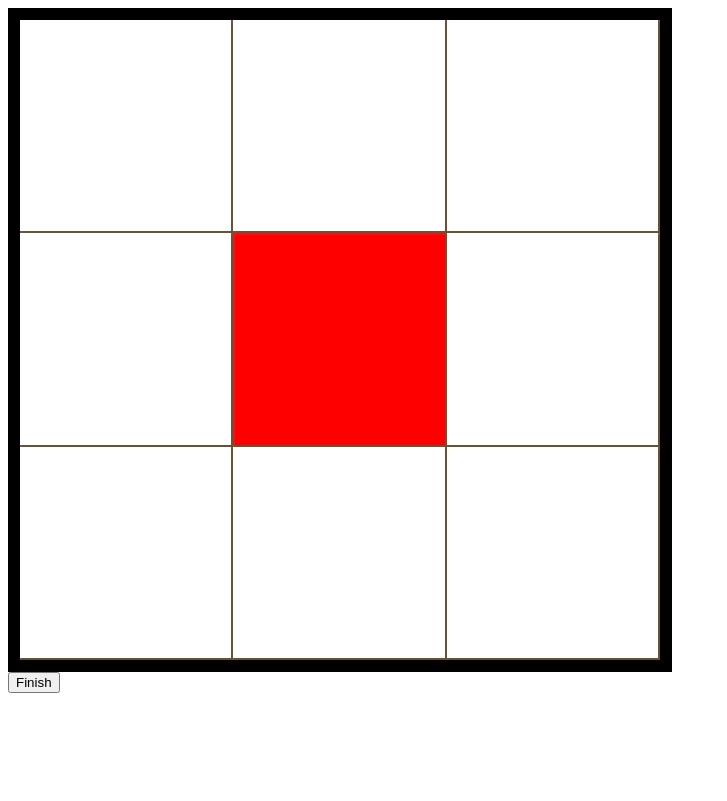
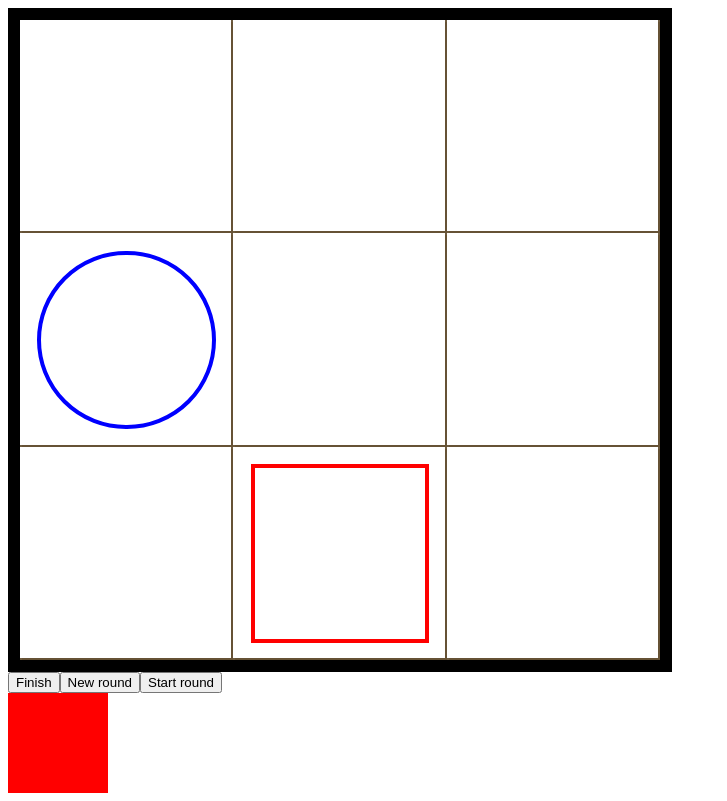
Before and after one commit to OliverFlecke/Tacit-Communication-Game, a React (Create React App) app: page / in a window 1280 px wide. Shown: the whole page, without its empty margins (0-727 px from the left). Built offline with nearby package versions, Linux system fonts and the light colour scheme.

Commit message:
Each state of a round working with success or failure response

```diff
--- a/src/Action.ts
+++ b/src/Action.ts
@@ -1,4 +1,4 @@
-export enum Action {
+enum Action {
     Up,
     Down,
     Left,
@@ -6,3 +6,4 @@ export enum Action {
     Start,
     Finish,
 }
+export default Action;
--- a/src/Game.tsx
+++ b/src/Game.tsx
@@ -1,138 +1,101 @@
-import React, { CSSProperties } from 'react';
-import { Action } from './Action';
-import './css/game.css';
-import { Location } from './Location';
-import { Player } from './Player';
+import React from 'react';
+import GameGrid from 'src/GameGrid';
+import Round from 'src/Round';
+import GameState from 'src/GameState';
+import Action from 'src/Action';
+import Location from 'src/Location';
 
+// tslint:disable-next-line:no-empty-interface
 interface IGameState {
+    round: Round;
+    gameState: GameState;
     position: Location;
     path: Action[];
 }
 
 export class Game extends React.Component<{}, IGameState> {
 
-    private readonly gameSize = 3;
-
     public constructor(props) {
         super(props);
-        this.state = {
+        this.state = this.generateRound();
+    }
+
+    private finishTurn  = (event: React.MouseEvent<HTMLButtonElement>) => {
+        console.log('finish turn');
+        if (this.state.gameState === GameState.Sender) {
+            const round = this.state.round;
+            round.senderLocation = this.state.position;
+            console.log(this.state.round);
+
+            console.log(this.state.round);
+            this.setState({
+                ...this.state,
+                position: new Location(2, 2),
+                path: [],
+                round,
+                gameState: GameState.Receiver
+            })
+        } else if (this.state.gameState === GameState.Receiver) {
+            const round = this.state.round;
+            round.receiverLocation = this.state.position;
+            console.log(this.state.round);
+            console.log(this.state.round.success())
+            this.setState({
+                ...this.state,
+                round,
+                gameState: this.state.round.success() ?
+                    GameState.Success :
+                    GameState.Failure
+            })
+        }
+    }
+
+    private generateRound(): IGameState {
+        return {
+            round: new Round(),
+            gameState: GameState.ShowGoal,
             position: new Location(2, 2),
             path: []
         }
     }
 
-    // tslint:disable-next-line:no-empty
-    componentDidUpdate() {
-
+    private newRound = () => {
+        this.setState(this.generateRound());
     }
 
-    /**
-     * KeyboardInput
-     */
-    private onKeyDown = (event: React.KeyboardEvent<HTMLElement>) => {
-        switch (event.key) {
-            case 'ArrowRight':
-                this.UpdateLocation(Action.Right, Player.Sender);
-                break;
-            case 'ArrowLeft':
-                this.UpdateLocation(Action.Left, Player.Sender);
-                break;
-            case 'ArrowDown':
-                this.UpdateLocation(Action.Down, Player.Sender);
-                break;
-            case 'ArrowUp':
-                this.UpdateLocation(Action.Up, Player.Sender);
-                break;
-            default:
-                break;
-        }
+    private startRound = () => {
+        this.setState({
+            ...this.state,
+            gameState: GameState.Sender
+        })
     }
 
-    private IsValidAction(action: Action, player: Player): boolean {
-        const position = this.state.position;
-        switch (action) {
-            case Action.Right:  return position.x < this.gameSize;
-            case Action.Left:   return position.x > 1;
-            case Action.Up:     return position.y > 1;
-            case Action.Down:   return position.y < this.gameSize;
-            default:            return false;
-        }
-    }
-
-    private UpdateLocation(action: Action, player: Player) {
-        if (!this.IsValidAction(action, player)) {
-            return;
-        }
-
-        const position: Location = this.state.position;
-        switch (action) {
-            case Action.Down:
-                position.y = position.y + 1;
-                break;
-            case Action.Up:
-                position.y = position.y - 1;
-                break;
-            case Action.Left:
-                position.x = position.x - 1;
-                break;
-            case Action.Right:
-                position.x = position.x + 1;
-            default:
-                break;
-        }
+    private setPosition = (position: Location, action: Action) => {
         const path = this.state.path.concat(action);
         this.setState({
+            ...this.state,
             position,
             path
-        });
-    }
-
-    private FinishTurn(event: React.MouseEvent<HTMLButtonElement>) {
-        console.log('finish turn');
-    }
-
-    private GetCoordinates(player: Player): CSSProperties {
-        return {
-            gridColumnStart: this.state.position.x,
-            gridRowStart: this.state.position.y
-        }
-    }
-
-    private renderGrid() {
-        return (
-            <div
-                className='game-container'
-                tabIndex={0}
-                onKeyDown={this.onKeyDown}
-            >
-                <div id='game-overlay'>
-                    <span className='cell'/>
-                    <span className='cell'/>
-                    <span className='cell'/>
-                    <span className='cell'/>
-                    <span className='cell'/>
-                    <span className='cell'/>
-                    <span className='cell'/>
-                    <span className='cell'/>
-                    <span className='cell'/>
-                </div>
-                <div
-                    id='game-grid'
-                >
-                    <span
-                        className='square'
-                        style={this.GetCoordinates(Player.Sender)}
-                    />
-                </div>
-            </div>
-        );
+        })
     }
 
     public render() {
         return (
             <div>
-                {this.renderGrid()}
-                <button onClick={this.FinishTurn}>Finish</button>
+                <GameGrid
+                    receiverGoal={this.state.round.receiverGoal}
+                    senderGoal={this.state.round.senderGoal}
+                    gameState={this.state.gameState}
+                    position={this.state.position}
+                    path={this.state.path}
+                    setPosition={this.setPosition}
+                />
+                <button onClick={this.finishTurn}>Finish</button>
+                <button onClick={this.newRound}>New round</button>
+                <button onClick={this.startRound}>Start round</button>
+                <div
+                    className={`message ${this.state.gameState === GameState.Success ? 'success' : 'failure'}`}
+                />
             </div>
         );
     }
--- /dev/null
+++ b/src/GameGrid.tsx
@@ -0,0 +1,149 @@
+import React, { CSSProperties } from 'react';
+import Action from 'src/Action';
+import 'src/css/GameGrid.css';
+import Location from 'src/Location';
+import { Player } from 'src/Player';
+import GameState from 'src/GameState';
+
+interface IGameGridProps {
+    gameState: GameState;
+    senderGoal: Location;
+    receiverGoal: Location;
+    position: Location;
+    path: Action[];
+    setPosition: (position: Location, action: Action) => void;
+}
+
+export default class GameGrid extends React.Component<IGameGridProps, {}> {
+
+    private readonly gameSize = 3;
+
+    constructor(props) {
+        super(props);
+    }
+
+    private IsValidAction(action: Action, player: Player): boolean {
+        const position = this.props.position;
+        switch (action) {
+            case Action.Right:  return position.x < this.gameSize;
+            case Action.Left:   return position.x > 1;
+            case Action.Up:     return position.y > 1;
+            case Action.Down:   return position.y < this.gameSize;
+            default:            return false;
+        }
+    }
+
+    private onKeyDown = (event: React.KeyboardEvent<HTMLElement>) => {
+        switch (event.key) {
+            case 'ArrowRight':
+                this.UpdateLocation(Action.Right, Player.Sender);
+                break;
+            case 'ArrowLeft':
+                this.UpdateLocation(Action.Left, Player.Sender);
+                break;
+            case 'ArrowDown':
+                this.UpdateLocation(Action.Down, Player.Sender);
+                break;
+            case 'ArrowUp':
+                this.UpdateLocation(Action.Up, Player.Sender);
+                break;
+            default:
+                break;
+        }
+    }
+
+    private UpdateLocation(action: Action, player: Player) {
+        if (!this.IsValidAction(action, player)) {
+            return;
+        }
+
+        const position: Location = this.props.position;
+        switch (action) {
+            case Action.Down:
+                position.y = position.y + 1;
+                break;
+            case Action.Up:
+                position.y = position.y - 1;
+                break;
+            case Action.Left:
+                position.x = position.x - 1;
+                break;
+            case Action.Right:
+                position.x = position.x + 1;
+            default:
+                break;
+        }
+        this.props.setPosition(position, action);
+    }
+
+    private GetCoordinates(player?: Player): CSSProperties {
+        let position: Location;
+        switch (player) {
+            case Player.Sender:
+                position = this.props.senderGoal;
+                break;
+            case Player.Receiver:
+                position = this.props.receiverGoal;
+                break;
+            default:
+                position = this.props.position;
+                break;
+        }
+        return {
+            gridColumnStart: position.x,
+            gridRowStart: position.y
+        }
+    }
+
+    public render() {
+        return (
+            <div
+                className='game-container'
+                tabIndex={0}
+                onKeyDown={this.onKeyDown}
+            >
+                <div id='game-overlay'>
+                    <span className='cell'/>
+                    <span className='cell'/>
+                    <span className='cell'/>
+                    <span className='cell'/>
+                    <span className='cell'/>
+                    <span className='cell'/>
+                    <span className='cell'/>
+                    <span className='cell'/>
+                    <span className='cell'/>
+                </div>
+                <div
+                    id='game-grid'
+                >
+                    <span
+                        id='sender'
+                        className='square player'
+                        style={this.GetCoordinates()}
+                        hidden={this.props.gameState !== GameState.Sender}
+                    />
+                    <span
+                        id='receiver'
+                        className='circle player'
+                        style={this.GetCoordinates()}
+                        hidden={this.props.gameState !== GameState.Receiver}
+                    />
+                    <span
+                        className='senderGoal player'
+                        style={this.GetCoordinates(Player.Sender)}
+                        hidden={this.props.gameState === GameState.Success ||
+                            this.props.gameState === GameState.Failure ||
+                            this.props.gameState === GameState.Receiver}
+                    />
+                    <span
+                        className='receiverGoal player'
+                        style={this.GetCoordinates(Player.Receiver)}
+                        hidden={this.props.gameState === GameState.Success ||
+                            this.props.gameState === GameState.Failure ||
+                            this.props.gameState === GameState.Receiver}
+                    />
+                </div>
+            </div>
+        );
+    }
+}
--- /dev/null
+++ b/src/GameState.ts
@@ -0,0 +1,9 @@
+enum GameState {
+    ShowGoal,
+    Sender,
+    Receiver,
+    Success,
+    Failure,
+}
+
+export default GameState;
--- a/src/Location.ts
+++ b/src/Location.ts
@@ -1,24 +1,29 @@
 
-export class Location {
+export default class Location {
 
-    private px : number = 0;
+    private _x : number = 0;
     public get x() : number {
-        return this.px;
+        return this._x;
     }
     public set x(v : number) {
-        this.px = v;
+        this._x = v;
     }
 
-    private py : number = 0;
+    private _y : number = 0;
     public get y() : number {
-        return this.py;
+        return this._y;
     }
     public set y(v : number) {
-        this.py = v;
+        this._y = v;
     }
 
     public constructor(x?: number, y?: number) {
         this.x = x || 0;
         this.y = y || 0;
     }
+
+    public static equals(a: Location, b: Location) {
+        return a.x === b.x && a.y === b.y;
+    }
+
 }
--- /dev/null
+++ b/src/Round.ts
@@ -0,0 +1,51 @@
+import Location from 'src/Location';
+
+export default class Round {
+
+    constructor() {
+        this._senderGoal = this.CreateRandomPoint(3,3);
+        this._receiverGoal = this.CreateRandomPoint(3,3);
+        this._receiverLocation = new Location();
+        this._senderLocation = new Location();
+    }
+
+    private _senderGoal : Location;
+    public get senderGoal() : Location {
+        return this._senderGoal;
+    }
+
+    private _receiverGoal : Location;
+    public get receiverGoal() : Location {
+        return this._receiverGoal;
+    }
+
+
+    public CreateRandomPoint(xmax: number, ymax: number): Location {
+        const x = Math.round((Math.random() * (xmax - 1))) + 1;
+        const y = Math.round((Math.random() * (ymax - 1))) + 1;
+        return new Location(x, y);
+    }
+
+
+    private _senderLocation : Location;
+    public get senderLocation() : Location {
+        return this._senderLocation;
+    }
+    public set senderLocation(v : Location) {
+        this._senderLocation = v;
+    }
+
+
+    private _receiverLocation : Location;
+    public get receiverLocation() : Location {
+        return this._receiverLocation;
+    }
+    public set receiverLocation(v : Location) {
+        this._receiverLocation = v;
+    }
+
+    public success() {
+        return Location.equals(this.senderGoal, this.senderLocation) &&
+            Location.equals(this.receiverGoal, this.receiverLocation);
+    }
+}
--- a/src/css/game.css
+++ b/src/css/GameGrid.css
@@ -27,8 +27,43 @@
     box-shadow: inset 2px 2px 0 rgba(255, 255, 255, 0.05), inset -2px -2px 0 #665235;
 }
 
+.player {
+    margin: auto;
+    width: 80%;
+    height: 80%;
+}
+
 .square {
-    width: 100%;
-    height: 100%;
     background-color: red;
 }
+
+.circle {
+    background-color: blue;
+    border-radius: 50%;
+}
+
+.receiverGoal {
+    border-radius: 50%;
+    border: solid 4px blue;
+}
+
+.senderGoal {
+    border: solid 4px red;
+}
+
+.hidden {
+    display: none;
+}
+
+.success {
+    background-color: green;
+}
+
+.failure {
+    background-color: red;
+}
+
+.message {
+    height: 100px;
+    width: 100px;
+}
```
Also changed, not shown: tslint.json (+10 -1 lines).
